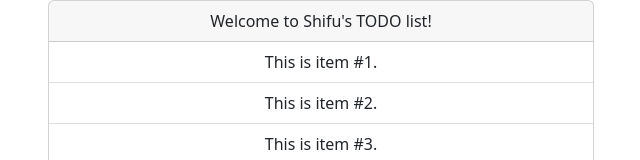
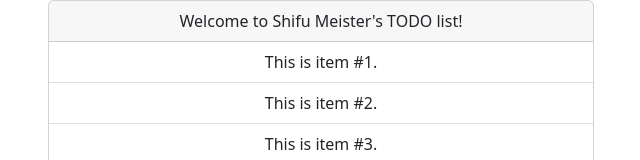
Before and after one commit to PhiltasticGuy/hobbystacks-react-flask-postgresql, a React (Create React App) app in the folder src/web/todo-web/: page / in a window 1280 px wide. Shown: the top 160 px of the page, without its empty margins (319-959 px from the left). Built offline with nearby package versions, Linux system fonts and the light colour scheme.

Commit message:
Fixed useState for todo items and items left counter. Use destructuring for component props. Changed props from User object to username.

```diff
--- a/src/web/todo-web/src/App.js
+++ b/src/web/todo-web/src/App.js
@@ -4,12 +4,12 @@ import 'bootstrap/dist/css/bootstrap.min.css';
 
 function App() {
   const user = {
-    name: "Shifu"
+    name: "Shifu Meister"
   };
 
   return (
     <div className="App">
-      <Todo user={user}></Todo>
+      <Todo username={user.name}></Todo>
     </div>
   );
 }
--- a/src/web/todo-web/src/components/Todo.js
+++ b/src/web/todo-web/src/components/Todo.js
@@ -1,3 +1,4 @@
+import { useState } from "react";
 import TodoHeader from "./TodoHeader";
 import Button from "react-bootstrap/Button";
 import Card from "react-bootstrap/Card";
@@ -5,13 +6,8 @@ import Col from "react-bootstrap/Col";
 import Container from "react-bootstrap/Container";
 import ListGroup from "react-bootstrap/ListGroup";
 import Row from "react-bootstrap/Row";
-import Form from "react-bootstrap/Form";
 
-function Todo(props) {
-  let user = {
-    name: "Shifu Meister",
-  };
-  const items = [
+const itemsList = [
   { id: 1, title: "This is item #1.", isDone: false },
   { id: 2, title: "This is item #2.", isDone: false },
   { id: 3, title: "This is item #3.", isDone: false },
@@ -19,17 +15,34 @@ function Todo(props) {
   { id: 5, title: "This is item #5.", isDone: false },
 ];
 
-  if (props.user && props.user.name) {
-    user.name = props.user.name;
+// function Todo(props) {
+// const Todo = (props) => {
+const Todo = ({ username }) => {
+  const [items, setItems] = useState(itemsList);
+  const [itemsLeft, setItemsLeft] = useState(getItemsLeft(items));
+
+  // Validate the component's props.
+  // let username = "Shifu Meister";
+  // if (props.username) {
+  //   username = props.username;
+  // }
+  if (!username) {
+    username = "Shifu Meister";
   }
 
   function handleChange(key) {
     const target = items.find((item) => item.id === key);
-    console.log(`${key} - ${target.isDone}`);
+    // console.log(`${key} - ${target.isDone}`);
     target.isDone = !target.isDone;
+    setItems(items);
+    setItemsLeft(getItemsLeft(items));
   }
 
-  const itemsList = items.map((item) => (
+  function getItemsLeft(items) {
+    return items.filter((item) => !item.isDone).length;
+  }
+
+  const itemsComponents = items.map((item) => (
     // <p className="todo-list-item" key={item.id.toString()}>
     //   {item.title}
     // </p>
@@ -53,8 +66,6 @@ function Todo(props) {
     </ListGroup.Item>
   ));
 
-  const itemsLeft = items.filter((item) => !item.isDone).length;
-
   return (
     <div className="todo">
       <Container>
@@ -63,12 +74,12 @@ function Todo(props) {
           <Col xs="6">
             <Card>
               <Card.Header>
-                <TodoHeader user={user}></TodoHeader>
+                <TodoHeader username={username}></TodoHeader>
               </Card.Header>
               {/* <Card.Body> */}
               {/* <Card.Title>Special title treatment</Card.Title> */}
-              <ListGroup variant="flush">{itemsList}</ListGroup>
-              {/* <div className="todo-list">{itemsList}</div> */}
+              <ListGroup variant="flush">{itemsComponents}</ListGroup>
+              {/* <div className="todo-list">{itemsComponents}</div> */}
               {/* </Card.Body>11 */}
               <Card.Footer>{itemsLeft} items left!</Card.Footer>
             </Card>
@@ -80,6 +91,6 @@ function Todo(props) {
       <Button variant="primary">Go somewhere</Button>
     </div>
   );
-}
+};
 
 export default Todo;
--- a/src/web/todo-web/src/components/TodoHeader.js
+++ b/src/web/todo-web/src/components/TodoHeader.js
@@ -1,13 +1,10 @@
-function TodoHeader(props) {
-  let user = {
-    name: "He Who Shall Not Be Named",
-  };
-
-  if (props.user && props.user.name) {
-    user.name = props.user.name;
+function TodoHeader({ username }) {
+  // Validate the component's props.
+  if (!username) {
+    username = "He Who Shall Not Be Named";
   }
 
-  return <div className="todo-header">Welcome to {user.name}'s TODO list!</div>;
+  return <div className="todo-header">Welcome to {username}'s TODO list!</div>;
 }
 
 export default TodoHeader;
```
Lines whose indentation alone changed are shown as unchanged.
